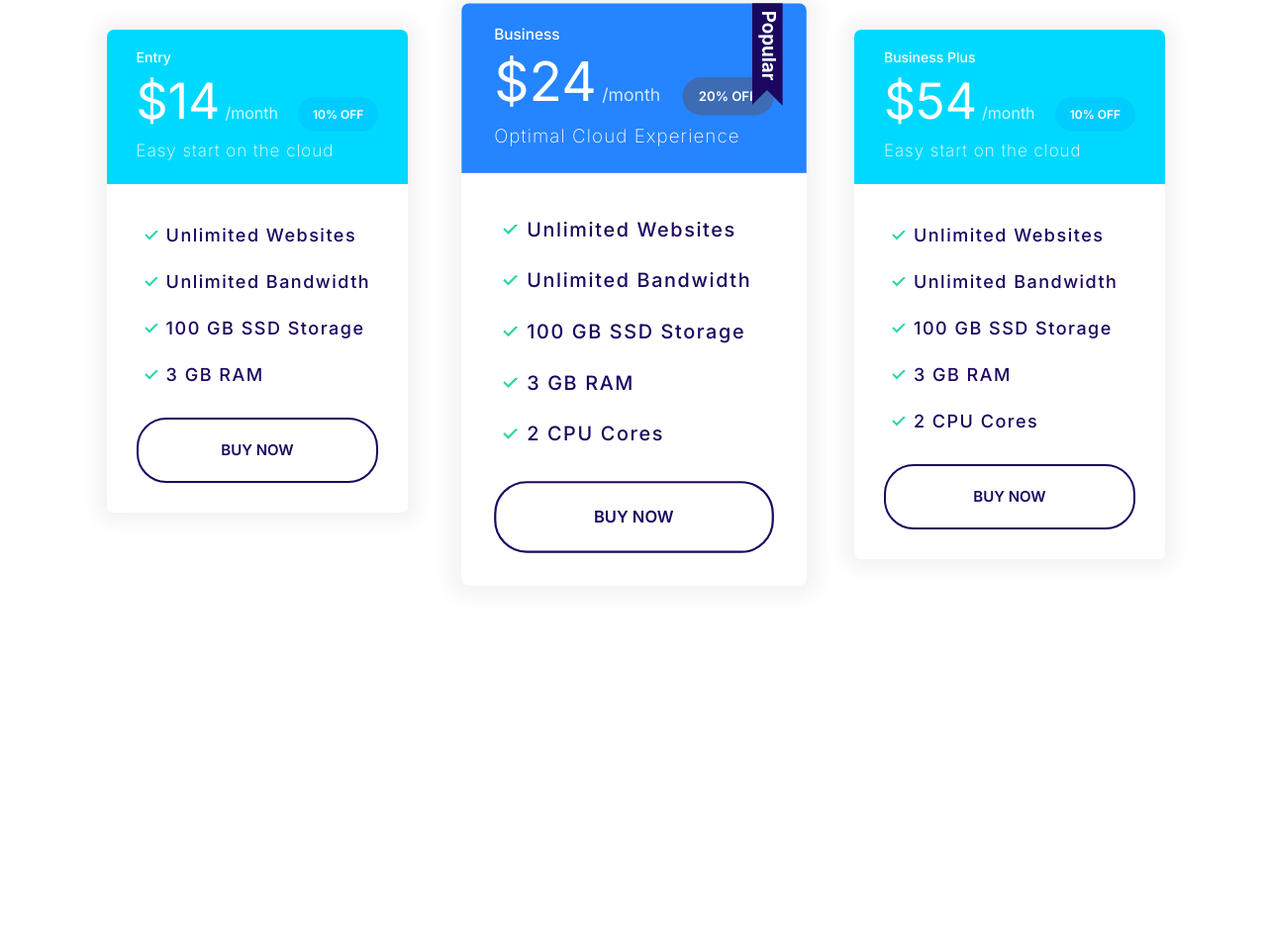
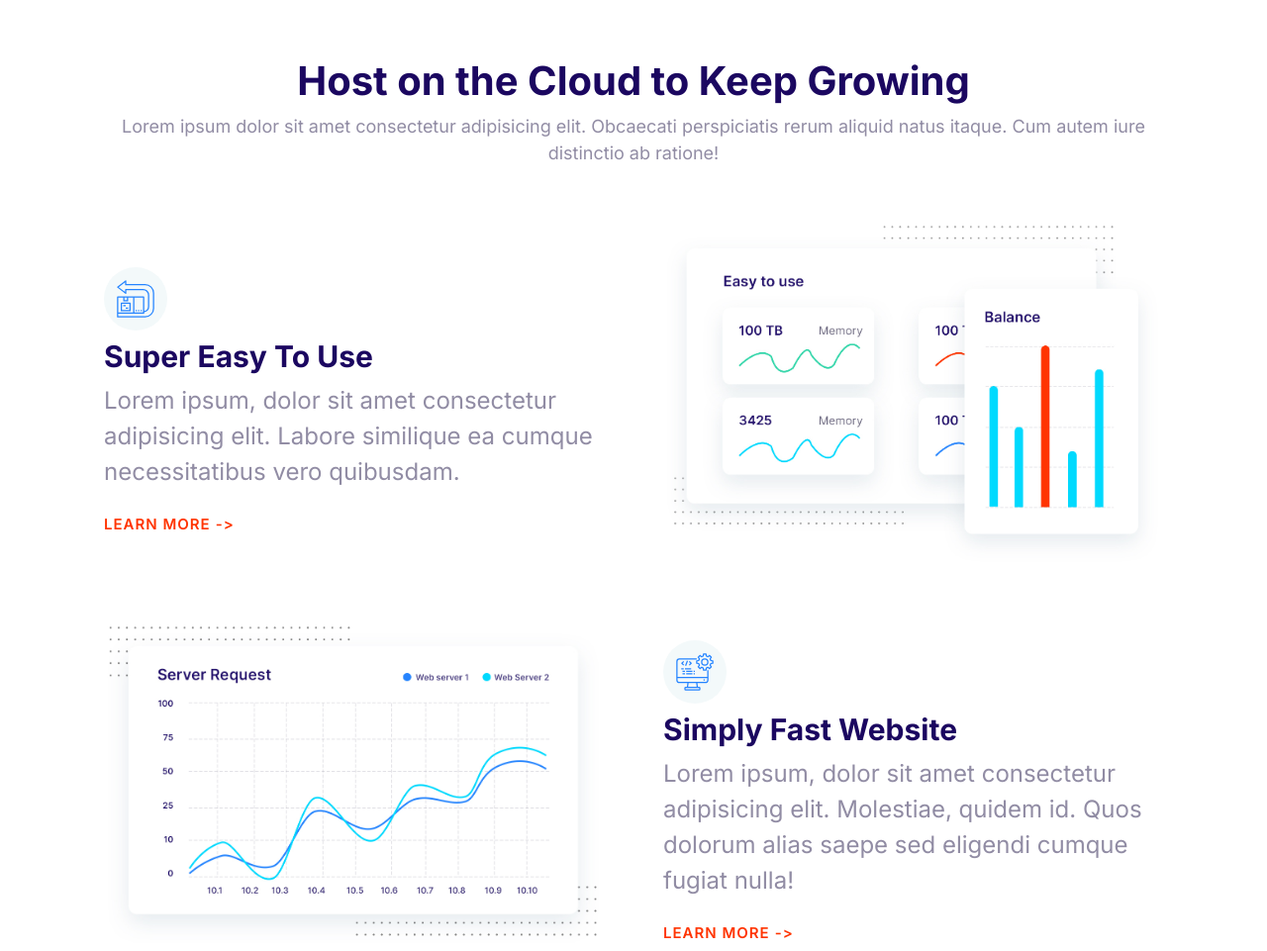
Before and after one commit to m-or/First-project, a plain HTML site: page index.html in a window 1280 px wide. Shown: the top 961 px of the page at 99% size. Before the commit the page ends 800 px from the top, so only its background shows below. Drawn offline with Linux system fonts and the light colour scheme.

Commit message:
Build feature block component.

```diff
--- a/css/styles.css
+++ b/css/styles.css
@@ -724,7 +724,6 @@
     --padding-vertical: 6rem;
     /* why do we use a variable here? because if we change paading here, we should remeber to change it for block--skewed class as well. To avoid that we use variable and calc function. */
     padding: var(--padding-vertical) 2rem;
-    text-align: center;
  }
 
  .block__header {
@@ -906,8 +905,6 @@
 }
 
 
-
-
 @media screen and (min-width: 1024px) {
 
    .block-plan .card{
@@ -915,3 +912,60 @@
    }
 
 }
+
+
+/* Features */
+
+.feature{
+   margin: 6rem 1.5rem
+}
+
+.feature .media{
+   flex-direction: column;
+}
+
+.feature__heading{
+   color: var(--color-heading);
+   font-size: 3rem;
+   font-weight: 700;
+}
+
+.feature .media__icon{
+   margin-left: 0;
+}
+
+.feature__description{
+   font-size: 2.4rem;
+   margin-bottom: 0;
+}
+
+.feature__image{
+   width: 100%;
+}
+
+.feature .grid{
+   align-items: center;
+   gap: 6rem;
+}
+
+@media screen and (min-width: 768px) {
+
+   .feature--reverse .grid--1x2{
+      grid-template-areas: "image content";
+   }
+
+   .feature--reverse .feature__content{
+      grid-area: content;
+   }
+
+   .feature--reverse .feature__image{
+      grid-area: image;
+   }
+
+   /*second approach withouth an additional class
+
+   .feature:nth-of-type(even) . feature__content{
+      order:2;
+   }
+   */
+}
--- a/index.html
+++ b/index.html
@@ -14,69 +14,124 @@
 </head>
 
 <body>
-    <section class="container grid grid--1x3 block-plan">
-        <div class="plan">
-            <div class="card card--secondary">
-                <header class="card__header">
-                    <h3 class="plan__name">Entry</h3>
-                    <span class="plan__price">$14</span>
-                    <span class="plan__billing-cycle">/month</span>
-                    <span class="badge badge--secondary-dark badge--small">10% OFF</span>
-                    <p class="plan__description">Easy start on the cloud</p>
+    <section class="block container block-feature">
+        <header class="block__header">
+            <h2 class="block__heading">Host on the Cloud to Keep Growing</h2>
+            <p class="block__description">Lorem ipsum dolor sit amet consectetur adipisicing elit. Obcaecati perspiciatis rerum aliquid natus itaque. Cum autem iure distinctio ab ratione!</p>
         </header>
-                <div class="card__body">
-                    <ul class="list list--tick">
-                        <li class="list__item">Unlimited Websites</li>
-                        <li class="list__item">Unlimited Bandwidth</li>
-                        <li class="list__item">100 GB SSD Storage</li>
-                        <li class="list__item">3 GB RAM</li>
-                    </ul>
-                    <a class="btn btn--outline btn--block" href="#">Buy now</a>
+        <div class="block-feature__content">
+            <article class="feature">
+                <div class="grid grid--1x2">
+                    <div class="feature__content">
+                        <div class="media">
+                            <div class="media__icon">
+                                <span class="icon-container icon-container--primary">
+                                    <svg class="icon icon--primary">
+                                        <use xlink:href="images/sprite.svg#easy"></use>
+                                    </svg>
+                                </span>
+                            </div>
+                            <div class="media__content">
+                                <div class="media__header">
+                                    <h3 class="media__heading feature__heading">Super Easy to Use</h3>
+                                </div>
+                                <div class="media__body">
+                                    <p class="media__description feature__description">Lorem ipsum, dolor sit amet
+                                        consectetur
+                                        adipisicing elit. Labore
+                                        similique
+                                        ea cumque necessitatibus vero quibusdam.</p>
                                 </div>
                             </div>
                         </div>
-        <div class="plan plan--popular">
-            <div class="card card--primary">
-                <header class="card__header">
-                    <!--<img class="plan--popular__img" src="/images/popular.svg" alt="">-->
-                    <h3 class="plan__name">Business</h3>
-                    <span class="plan__price">$24</span>
-                    <span class="plan__billing-cycle">/month</span>
-                    <span class="badge badge--primary-dark badge--small">20% OFF</span>
-                    <p class="plan__description">Optimal Cloud Experience</p>
-                </header>
-                <div class="card__body">
-                    <ul class="list list--tick">
-                        <li class="list__item">Unlimited Websites</li>
-                        <li class="list__item">Unlimited Bandwidth</li>
-                        <li class="list__item">100 GB SSD Storage</li>
-                        <li class="list__item">3 GB RAM</li>
-                        <li class="list__item">2 CPU Cores</li>
-                    </ul>
-                    <a class="btn btn--outline btn--block" href="#">Buy now</a>
+                        <a class="link-arrow" href="#">Learn more</a>
+                    </div>
+                    <img class="feature__image" src="images/easy.jpg" alt="">
+                </div>
+            </article>
+            <article class="feature feature--reverse">
+                <div class="container grid grid--1x2">
+                    <div class="feature__content">
+                        <div class="media">
+                            <div class="media__icon">
+                                <span class="icon-container icon-container--primary">
+                                    <svg class="icon icon--primary">
+                                        <use xlink:href="images/sprite.svg#computer"></use>
+                                    </svg>
+                                </span>
+                            </div>
+                            <div class="media__content">
+                                <div class="media__header">
+                                    <h3 class="media__heading feature__heading">Simply Fast website</h3>
+                                </div>
+                                <div class="media__body">
+                                    <p class="media__description feature__description">Lorem ipsum, dolor sit amet
+                                        consectetur adipisicing elit. Molestiae, quidem id. Quos dolorum alias saepe sed
+                                        eligendi cumque fugiat nulla!</p>
                                 </div>
                             </div>
                         </div>
-        <div class="plan">
-            <div class="card card--secondary">
-                <header class="card__header">
-                    <h3 class="plan__name">Business Plus</h3>
-                    <span class="plan__price">$54</span>
-                    <span class="plan__billing-cycle">/month</span>
-                    <span class="badge badge--secondary-dark badge--small">10% OFF</span>
-                    <p class="plan__description">Easy start on the cloud</p>
-                </header>
-                <div class="card__body">
-                    <ul class="list list--tick">
-                        <li class="list__item">Unlimited Websites</li>
-                        <li class="list__item">Unlimited Bandwidth</li>
-                        <li class="list__item">100 GB SSD Storage</li>
-                        <li class="list__item">3 GB RAM</li>
-                        <li class="list__item">2 CPU Cores</li>
-                    </ul>
-                    <a class="btn btn--outline btn--block" href="#">Buy now</a>
+                        <a class="link-arrow" href="#">Learn more</a>
+                    </div>
+                    <img class="feature__image" src="images/fast.jpg" alt="">
+                </div>
+            </article>
+            <article class="feature">
+                <div class="container grid grid--1x2">
+                    <div class="feature__content">
+                        <div class="media">
+                            <div class="media__icon">
+                                <span class="icon-container icon-container--primary">
+                                    <svg class="icon icon--primary">
+                                        <use xlink:href="images/sprite.svg#settings"></use>
+                                    </svg>
+                                </span>
+                            </div>
+                            <div class="media__content">
+                                <div class="media__header">
+                                    <h3 class="media__heading feature__heading">WordPress made easy</h3>
+                                </div>
+                                <div class="media__body">
+                                    <p class="media__description feature__description">Lorem ipsum, dolor sit amet
+                                        consectetur
+                                        adipisicing elit. Labore
+                                        similique
+                                        ea cumque necessitatibus vero quibusdam.</p>
                                 </div>
                             </div>
+                        </div>
+                        <a class="link-arrow" href="#">Learn more</a>
+                    </div>
+                    <img class="feature__image" src="images/wordpress.jpg" alt="">
+                </div>
+            </article>
+            <article class="feature feature--reverse">
+                <div class="container grid grid--1x2">
+                    <div class="feature__content">
+                        <div class="media">
+                            <div class="media__icon">
+                                <span class="icon-container icon-container--primary">
+                                    <svg class="icon icon--primary">
+                                        <use xlink:href="images/sprite.svg#clock"></use>
+                                    </svg>
+                                </span>
+                            </div>
+                            <div class="media__content">
+                                <div class="media__header">
+                                    <h3 class="media__heading feature__heading">24/7 Expert Support</h3>
+                                </div>
+                                <div class="media__body">
+                                    <p class="media__description feature__description">Lorem ipsum, dolor sit amet
+                                        consectetur adipisicing elit. Molestiae, quidem id. Quos dolorum alias saepe sed
+                                        eligendi cumque fugiat nulla!</p>
+                                </div>
+                            </div>
+                        </div>
+                        <a class="link-arrow" href="#">Learn more</a>
+                    </div>
+                    <img class="feature__image" src="images/support.jpg" alt="">
+                </div>
+            </article>
         </div>
     </section>
 
```
Also changed, not shown: images/easy.jpg (added), images/fast.jpg (added), images/support.jpg (added), images/wordpress.jpg (added). Lines whose indentation alone changed are shown as unchanged.
